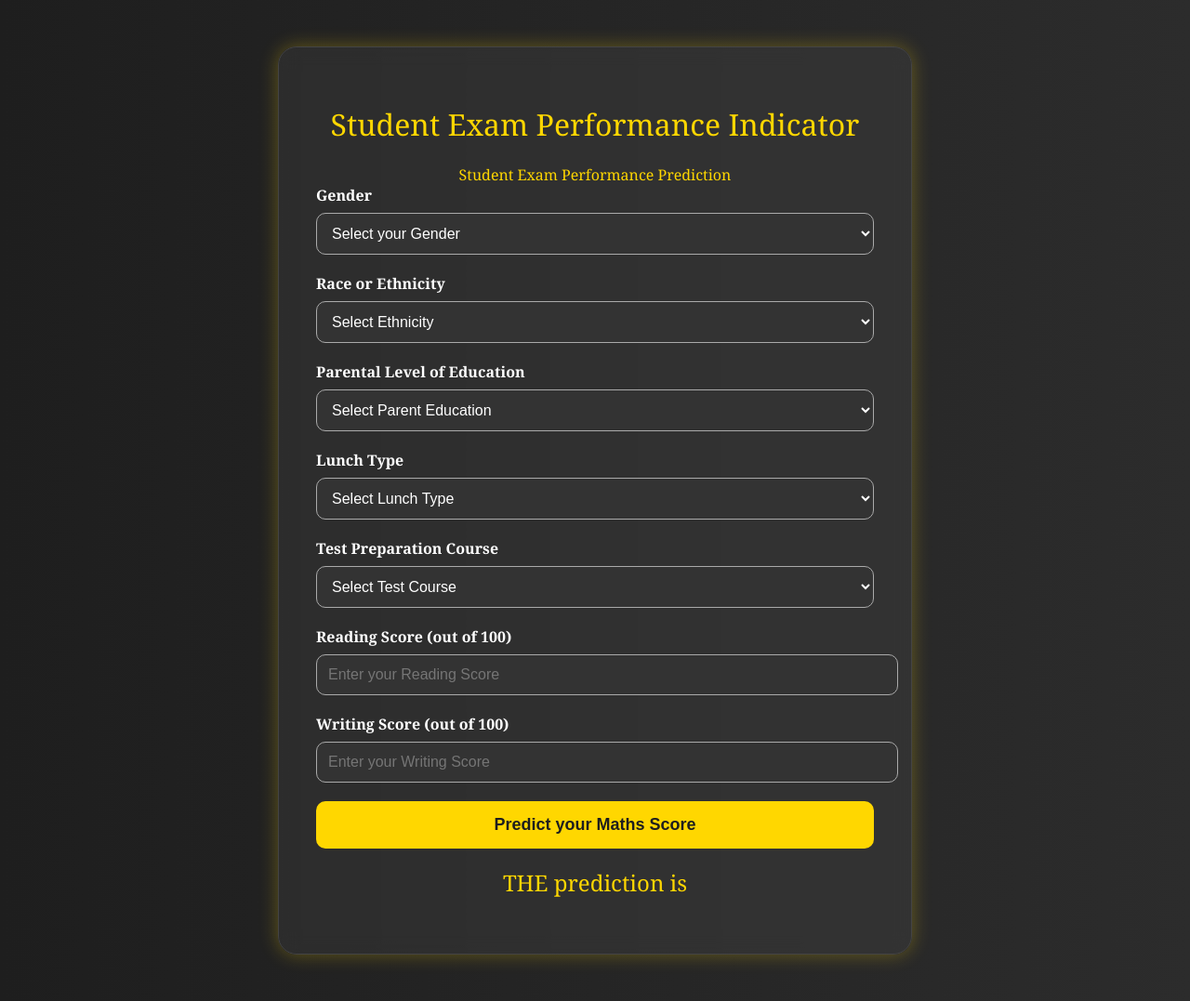
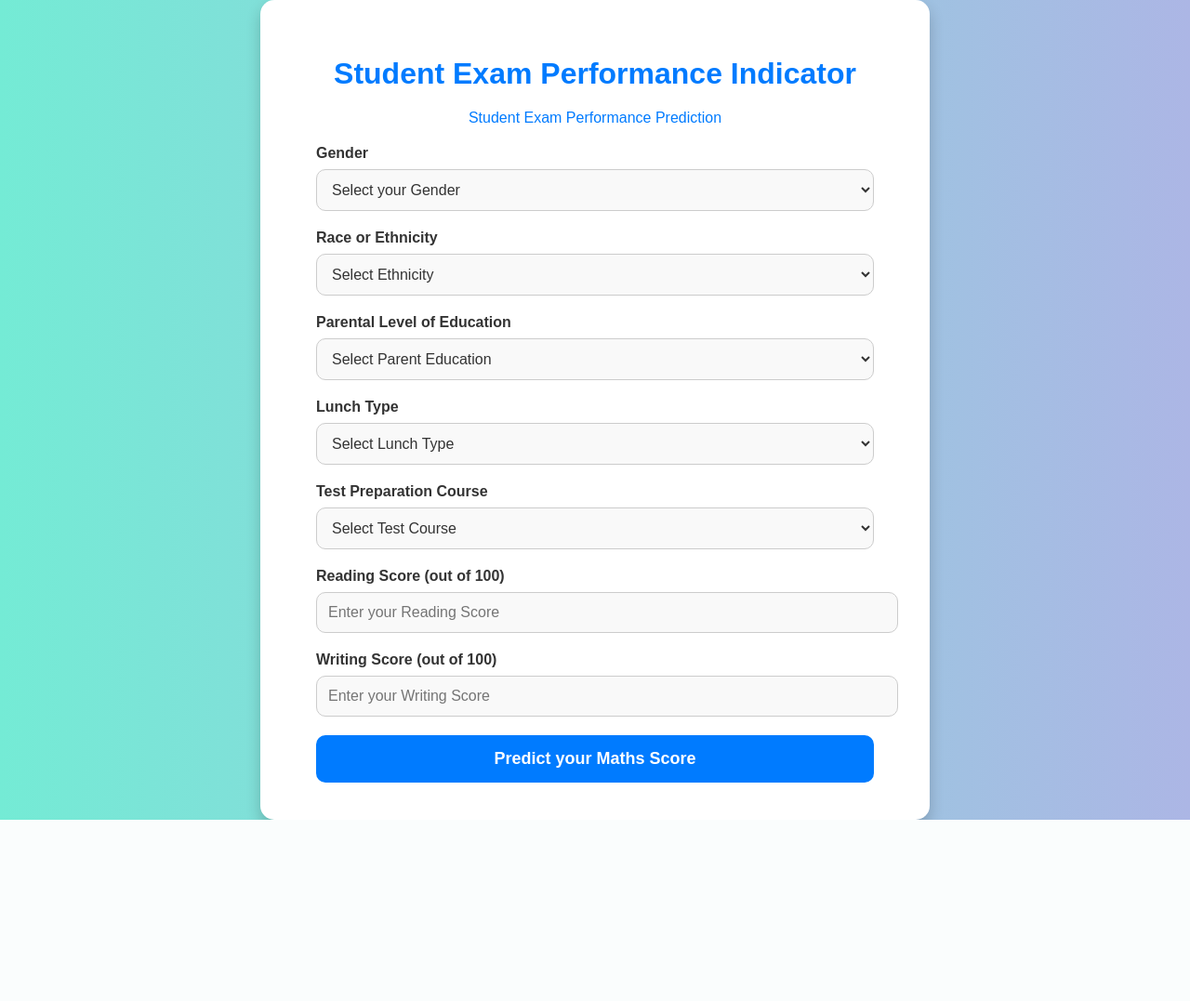
Before and after one commit to priyanshpatel12345/MLProject, a Flask app: page /predict in a window 1280 px wide. Shown: the whole page at 93% size. After the commit the page ends 882 px from the top, so only its background shows below. Run offline with Flask 3, Linux system fonts and the light colour scheme.

Commit message:
Update home.html

```diff
--- a/templates/home.html
+++ b/templates/home.html
@@ -1,37 +1,36 @@
 <!DOCTYPE html>
 <html lang="en">
 <head>
-    <meta charset="UTF-8">
+  <meta charset="UTF-8" />
   <title>Student Exam Performance Indicator</title>
   <style>
     body {
+      font-family: Arial, sans-serif;
+      background: linear-gradient(to right, #74ebd5, #ACB6E5);
+      display: flex;
+      justify-content: center;
+      align-items: center;
+      min-height: 100vh;
       margin: 0;
-            padding: 0;
-            font-family: 'Georgia', serif;
-            background: linear-gradient(to right, #1e1e1e, #2c2c2c);
-            color: #f9f9f9;
     }
 
     .login {
-            background: rgba(255, 255, 255, 0.05);
-            border: 1px solid #444;
-            border-radius: 20px;
-            box-shadow: 0 0 20px rgba(255, 215, 0, 0.3);
+      background-color: white;
+      padding: 40px 60px;
+      border-radius: 15px;
       width: 600px;
-            margin: 50px auto;
-            padding: 40px;
-            backdrop-filter: blur(10px);
+      box-shadow: 0 8px 16px rgba(0, 0, 0, 0.2);
     }
 
     h1, h2, legend {
       text-align: center;
-            color: gold;
-            font-weight: 500;
+      color: #007BFF;
+      margin-bottom: 20px;
     }
 
     label {
       font-weight: bold;
-            color: #fff;
+      color: #333;
     }
 
     .form-control, select, input[type="number"] {
@@ -39,21 +38,21 @@
       padding: 12px;
       margin: 8px 0 20px;
       border-radius: 10px;
-            border: 1px solid #aaa;
-            background-color: #333;
-            color: white;
+      border: 1px solid #ccc;
+      background-color: #f9f9f9;
+      color: #333;
       font-size: 16px;
     }
 
     .form-control:focus {
-            border: 1px solid gold;
+      border: 1px solid #007BFF;
       outline: none;
-            box-shadow: 0 0 10px gold;
+      box-shadow: 0 0 10px rgba(0, 123, 255, 0.4);
     }
 
     .btn {
-            background-color: gold;
-            color: #1e1e1e;
+      background-color: #007BFF;
+      color: white;
       font-weight: bold;
       border: none;
       padding: 15px;
@@ -65,12 +64,19 @@
     }
 
     .btn:hover {
-            background-color: #d4af37;
+      background-color: #0056b3;
     }
 
     option {
-            background-color: #1e1e1e;
-            color: white;
+      background-color: white;
+      color: #333;
+    }
+
+    h2 {
+      text-align: center;
+      margin-top: 25px;
+      font-size: 20px;
+      color: #333;
     }
   </style>
 </head>
@@ -134,19 +140,22 @@
 
       <div class="mb-3">
         <label class="form-label">Reading Score (out of 100)</label>
-                <input class="form-control" type="number" name="reading_score" min="0" max="100" placeholder="Enter your Reading Score" required>
+        <input class="form-control" type="number" name="reading_score" min="0" max="100" placeholder="Enter your Reading Score" required />
       </div>
 
       <div class="mb-3">
         <label class="form-label">Writing Score (out of 100)</label>
-                <input class="form-control" type="number" name="writing_score" min="0" max="100" placeholder="Enter your Writing Score" required>
+        <input class="form-control" type="number" name="writing_score" min="0" max="100" placeholder="Enter your Writing Score" required />
       </div>
 
       <div class="mb-3">
-                <input class="btn" type="submit" value="Predict your Maths Score">
+        <input class="btn" type="submit" value="Predict your Maths Score" />
       </div>
     </form>
-        <h2>THE prediction is {{result}}</h2>
+
+    {% if result %}
+      <h2>The predicted math score is: {{ result }}</h2>
+    {% endif %}
   </div>
 </body>
 </html>
```
Lines whose indentation alone changed are shown as unchanged.
